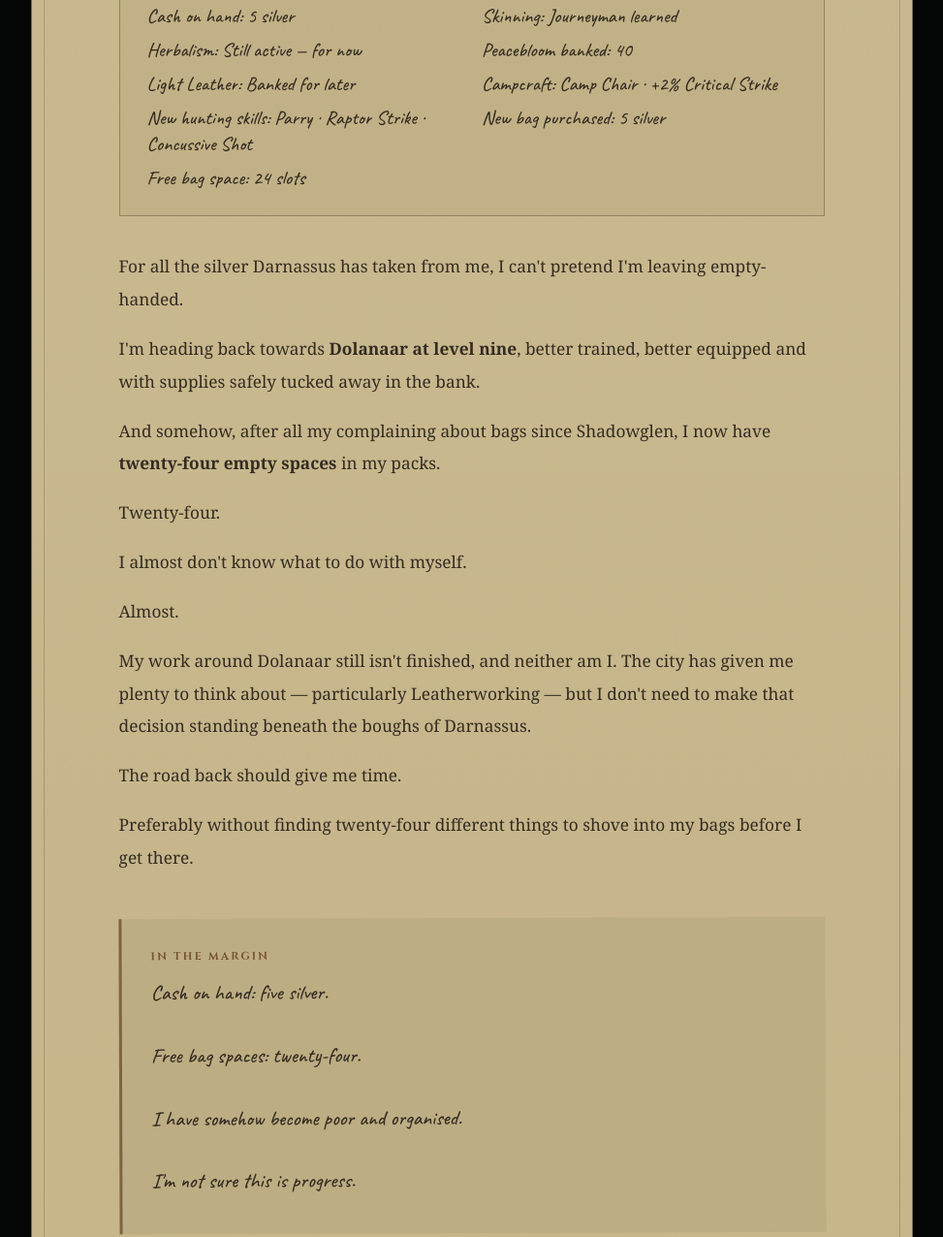
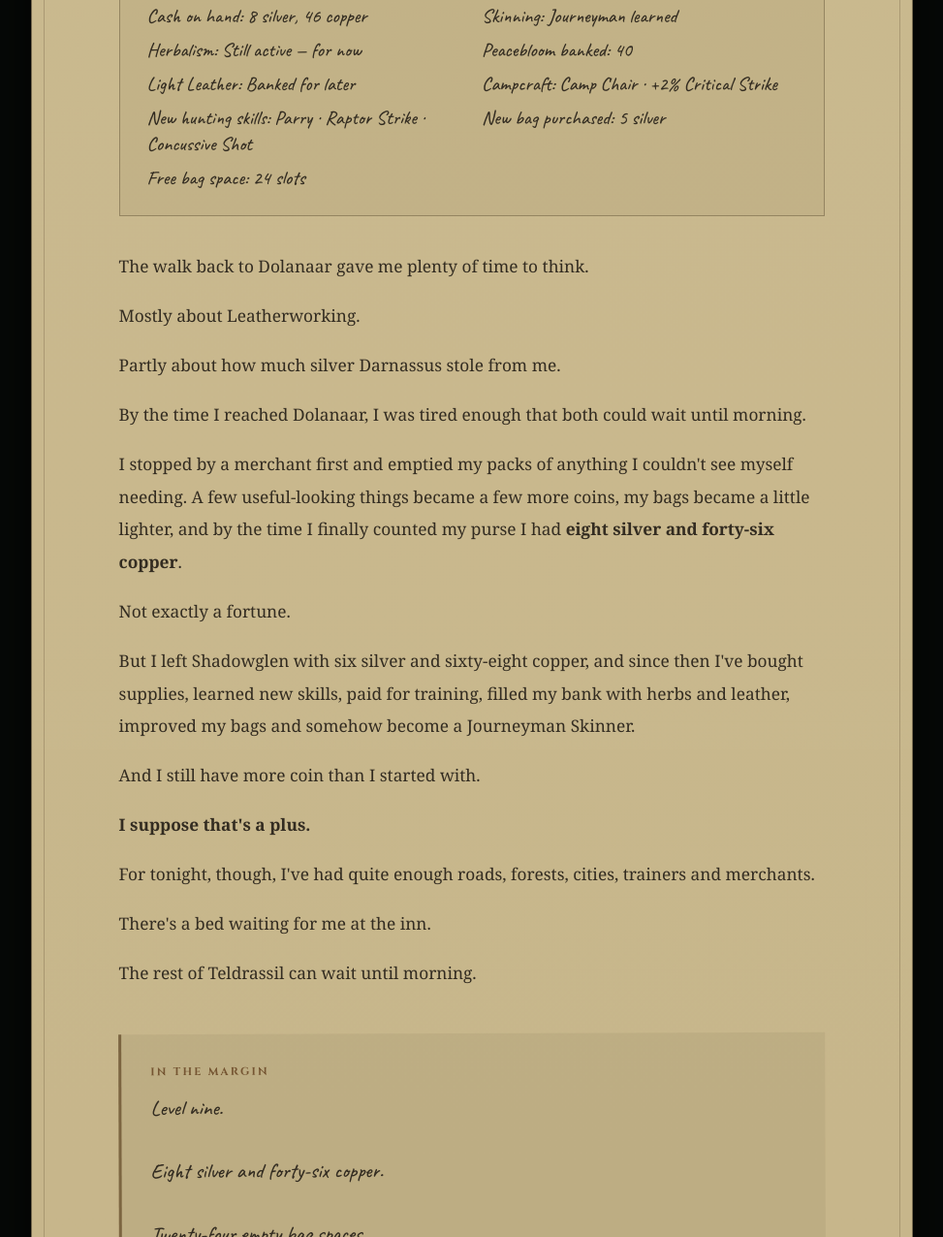
Before and after one commit to Candyblk95/wow-wanderer-challenge, a plain HTML site: page journal.html in a window 1280 px wide. Shown: the part 9860-11136 px from the top of the page at 97% size, without its empty margins (283-1256 px from the left). Drawn offline with Linux system fonts and the light colour scheme.

Commit message:
Finish Darnassus entry with Candei returning to Dolanaar

```diff
--- a/journal.html
+++ b/journal.html
@@ -64,13 +64,20 @@
 <p>For somewhere so enormous, it doesn't feel as though the forest ever truly ends.</p><p>It is beautiful.</p><p>Majestic, even.</p><p>It is also <strong>bloody expensive</strong>.</p>
 <p>Five silver disappeared on a desperately needed new bag. Another six went towards three new hunting techniques. I've learned to <strong>parry more effectively</strong>, put considerably more force behind my <strong>Raptor Strike</strong>, and even imbue an arrow with magic to deliver a <strong>Concussive Shot</strong>.</p>
 <p>That last one is interesting. It slows my prey, which could be extremely useful against quicker creatures — nightsabers and spiders immediately come to mind — but it takes a sizeable bite from my mana.</p><p>Probably not something I should fire at everything that looks at me funny.</p><p>Useful, though. Very useful.</p><p>Especially if those rumours about nightsabers carrying bags turn out to be true.</p>
-<div class="inkbox"><b>FIELD RECORD</b><span>Level 9</span><span>Location: Darnassus, Teldrassil</span><span>Cash on hand: 5 silver</span><span>Skinning: Journeyman learned</span><span>Herbalism: Still active — for now</span><span>Peacebloom banked: 40</span><span>Light Leather: Banked for later</span><span>Campcraft: Camp Chair · +2% Critical Strike</span><span>New hunting skills: Parry · Raptor Strike · Concussive Shot</span><span>New bag purchased: 5 silver</span><span>Free bag space: 24 slots</span></div>
-<p>For all the silver Darnassus has taken from me, I can't pretend I'm leaving empty-handed.</p>
-<p>I'm heading back towards <strong>Dolanaar at level nine</strong>, better trained, better equipped and with supplies safely tucked away in the bank.</p>
-<p>And somehow, after all my complaining about bags since Shadowglen, I now have <strong>twenty-four empty spaces</strong> in my packs.</p><p>Twenty-four.</p><p>I almost don't know what to do with myself.</p><p>Almost.</p>
-<p>My work around Dolanaar still isn't finished, and neither am I. The city has given me plenty to think about — particularly Leatherworking — but I don't need to make that decision standing beneath the boughs of Darnassus.</p>
-<p>The road back should give me time.</p><p>Preferably without finding twenty-four different things to shove into my bags before I get there.</p>
-<div class="reflection"><b>IN THE MARGIN</b><p>Cash on hand: five silver.<br><br>Free bag spaces: twenty-four.<br><br>I have somehow become poor and organised.<br><br>I'm not sure this is progress.</p></div>
+<div class="inkbox"><b>FIELD RECORD</b><span>Level 9</span><span>Location: Darnassus, Teldrassil</span><span>Cash on hand: 8 silver, 46 copper</span><span>Skinning: Journeyman learned</span><span>Herbalism: Still active — for now</span><span>Peacebloom banked: 40</span><span>Light Leather: Banked for later</span><span>Campcraft: Camp Chair · +2% Critical Strike</span><span>New hunting skills: Parry · Raptor Strike · Concussive Shot</span><span>New bag purchased: 5 silver</span><span>Free bag space: 24 slots</span></div>
+<p>The walk back to Dolanaar gave me plenty of time to think.</p>
+<p>Mostly about Leatherworking.</p>
+<p>Partly about how much silver Darnassus stole from me.</p>
+<p>By the time I reached Dolanaar, I was tired enough that both could wait until morning.</p>
+<p>I stopped by a merchant first and emptied my packs of anything I couldn't see myself needing. A few useful-looking things became a few more coins, my bags became a little lighter, and by the time I finally counted my purse I had <strong>eight silver and forty-six copper</strong>.</p>
+<p>Not exactly a fortune.</p>
+<p>But I left Shadowglen with six silver and sixty-eight copper, and since then I've bought supplies, learned new skills, paid for training, filled my bank with herbs and leather, improved my bags and somehow become a Journeyman Skinner.</p>
+<p>And I still have more coin than I started with.</p>
+<p><strong>I suppose that's a plus.</strong></p>
+<p>For tonight, though, I've had quite enough roads, forests, cities, trainers and merchants.</p>
+<p>There's a bed waiting for me at the inn.</p>
+<p>The rest of Teldrassil can wait until morning.</p>
+<div class="reflection"><b>IN THE MARGIN</b><p>Level nine.<br><br>Eight silver and forty-six copper.<br><br>Twenty-four empty bag spaces.<br><br>Forty Peacebloom safely tucked away.<br><br>Still richer than when I left Shadowglen.<br><br>I'll call that progress.<br><br>Now I'm going for a kip.</p></div>
 <footer class="signature">— Candei <span>✦</span></footer></article>
 <div class="next"><span>NEXT ENTRY</span><p>Back to Dolanaar — there is still work to be done.</p></div></section></main>
 <footer class="siteFooter"><span>THE WANDERER CHALLENGE · CANDEI’S JOURNAL</span><a href="index.html">Don't level through Azeroth. Live in it.</a></footer></body></html>
```
